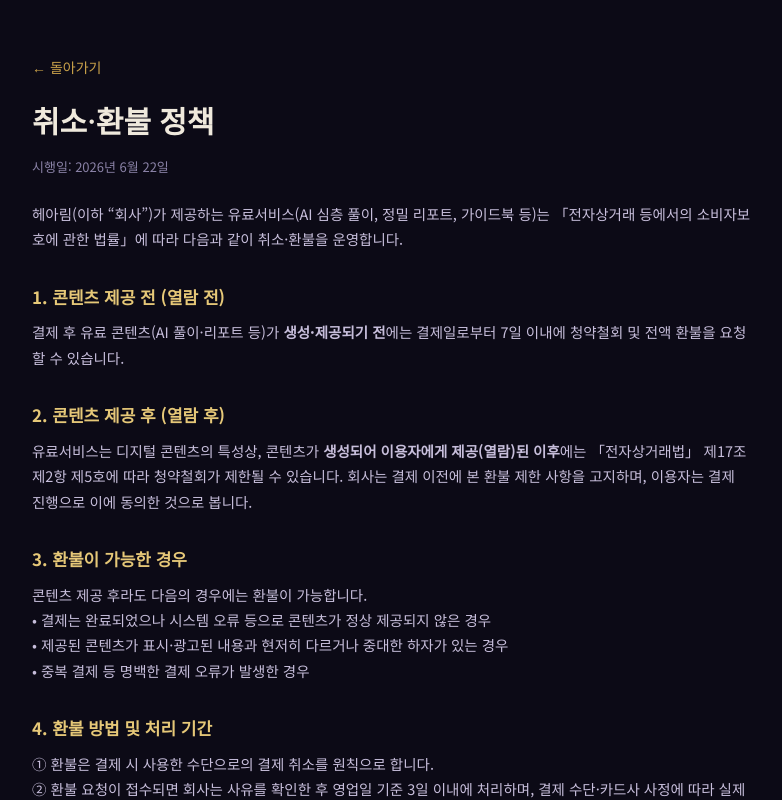
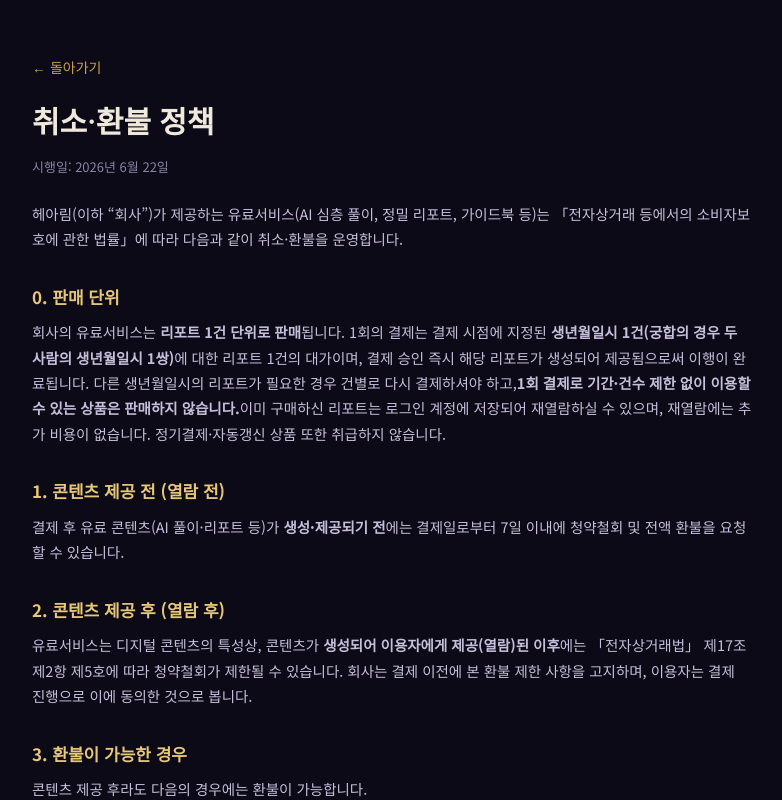
Before and after one commit to tlfwjsdlstod95-sys/saju, a Next.js app in the folder saju-app/: page /refund in a window 1280 px wide. Shown: the top 800 px of the page, without its empty margins (248-1030 px from the left). Built offline with nearby package versions, Linux system fonts and the light colour scheme; no server answers.

Commit message:
Update page.tsx

```diff
--- a/saju-app/app/refund/page.tsx
+++ b/saju-app/app/refund/page.tsx
@@ -1,7 +1,7 @@
 import Link from 'next/link';
 import { BIZ } from '../biz';
 
-export const metadata = { title: '취소·환불 정책 · 사주 명리' };
+export const metadata = { title: '취소·환불 정책 · 헤아림' };
 
 export default function RefundPage() {
   return (
@@ -11,6 +11,15 @@
       <p className="legal-meta">시행일: {BIZ.effectiveDate}</p>
 
       <p>{BIZ.name}(이하 “회사”)가 제공하는 유료서비스(AI 심층 풀이, 정밀 리포트, 가이드북 등)는 「전자상거래 등에서의 소비자보호에 관한 법률」에 따라 다음과 같이 취소·환불을 운영합니다.</p>
+
+      <h2>0. 판매 단위</h2>
+      <p>회사의 유료서비스는 <strong>리포트 1건 단위로 판매</strong>됩니다. 1회의 결제는 결제 시점에 지정된
+      <strong> 생년월일시 1건(궁합의 경우 두 사람의 생년월일시 1쌍)</strong>에 대한 리포트 1건의 대가이며,
+      결제 승인 즉시 해당 리포트가 생성되어 제공됨으로써 이행이 완료됩니다.
+      다른 생년월일시의 리포트가 필요한 경우 건별로 다시 결제하셔야 하고,
+      <strong>1회 결제로 기간·건수 제한 없이 이용할 수 있는 상품은 판매하지 않습니다.</strong>
+      이미 구매하신 리포트는 로그인 계정에 저장되어 재열람하실 수 있으며, 재열람에는 추가 비용이 없습니다.
+      정기결제·자동갱신 상품 또한 취급하지 않습니다.</p>
 
       <h2>1. 콘텐츠 제공 전 (열람 전)</h2>
       <p>결제 후 유료 콘텐츠(AI 풀이·리포트 등)가 <strong>생성·제공되기 전</strong>에는 결제일로부터 7일 이내에 청약철회 및 전액 환불을 요청할 수 있습니다.</p>
```
